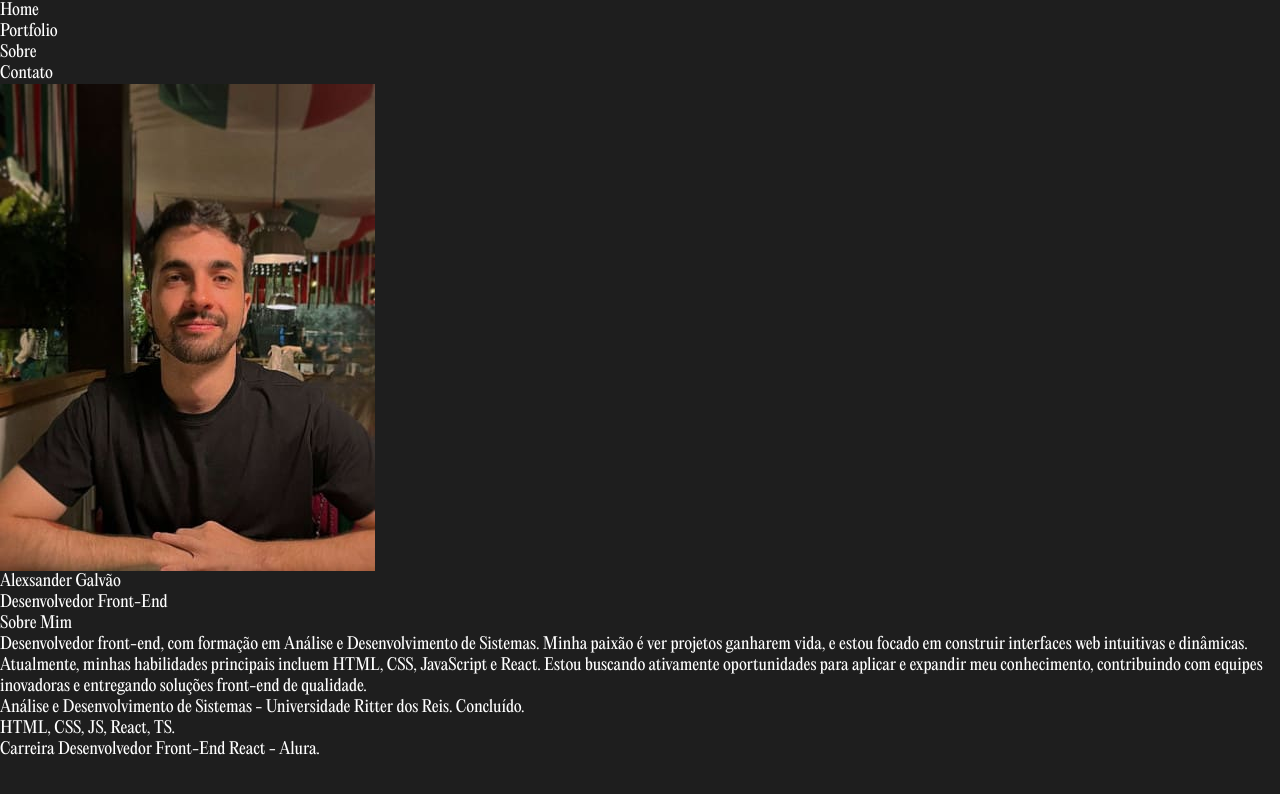
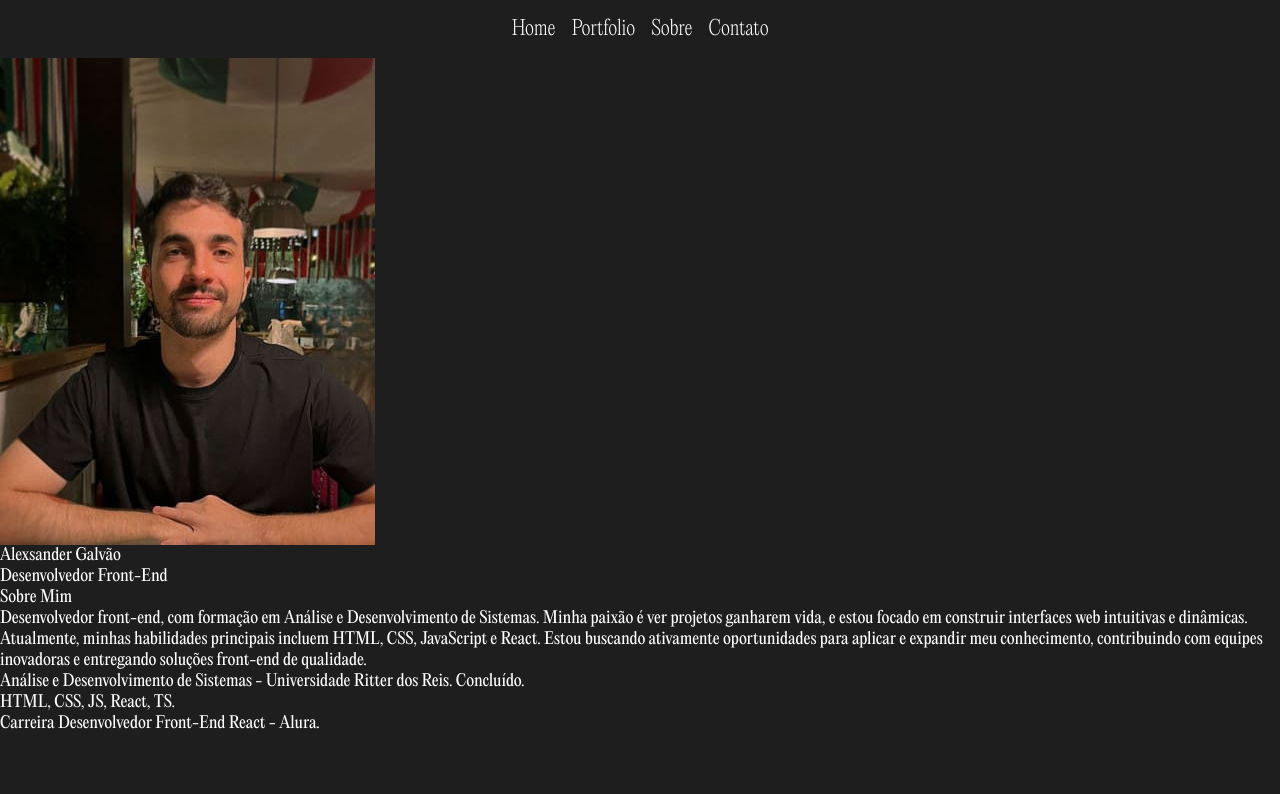
Before and after one commit to AlexsanderGS/portfolio, a plain HTML site: page index.html in a window 1280 px wide. Drawn offline with Linux system fonts and the light colour scheme.

Commit message:
Ajustando a fonte ultra light do projeto. Iniciando a estilização do projeto: Header

```diff
--- a/src/styles/base/fonts.css
+++ b/src/styles/base/fonts.css
@@ -1,6 +1,6 @@
 @font-face {
   font-family: "Editorial New";
-  src: url(../../assets/fonts/PPEditorialNew-UltralightItalic-BF644b214ff1e9b.woff2);
+  src: url(../../assets/fonts/PPEditorialNew-Ultralight-BF644b21500d0c0.woff2);
   font-weight: 200;
   font-style: normal;
   font-display: swap;
--- a/src/styles/components/header.css
+++ b/src/styles/components/header.css
@@ -0,0 +1,35 @@
+.header {
+  display: flex;
+  justify-content: center;
+  align-items: center;
+  width: 100%;
+
+  padding: 1rem 1rem;
+}
+
+.header nav ul {
+  display: flex;
+  list-style: none;
+
+  gap: 1rem;
+}
+
+.header nav ul li a {
+  font-size: 1.25rem;
+  font-weight: 200;
+  color: var(--text-primary);
+}
+
+.header nav ul li a:hover {
+  background-color: var(--text-secondary);
+
+  border-radius: 8px;
+  padding: 0.5rem;
+}
+
+.header nav ul li a:focus-visible {
+  text-decoration: underline;
+  text-decoration-color: var(--text-secondary);
+  text-decoration-thickness: 2px;
+  text-underline-offset: 5px;
+}
--- a/src/styles/styles.css
+++ b/src/styles/styles.css
@@ -3,3 +3,8 @@
 @import url("./base/variables.css");
 @import url("./base/global.css");
 @import url("./base/fonts.css");
+
+/* Components */
+@import url("./components/header.css");
+@import url("./components/profile.css");
+@import url("./components/about.css");
```
Also changed, not shown: src/assets/fonts/PPEditorialNew-Ultralight-BF644b21500d0c0.woff2 (added), src/assets/fonts/PPEditorialNew-UltralightItalic-BF644b214ff1e9b.woff2 (deleted).
